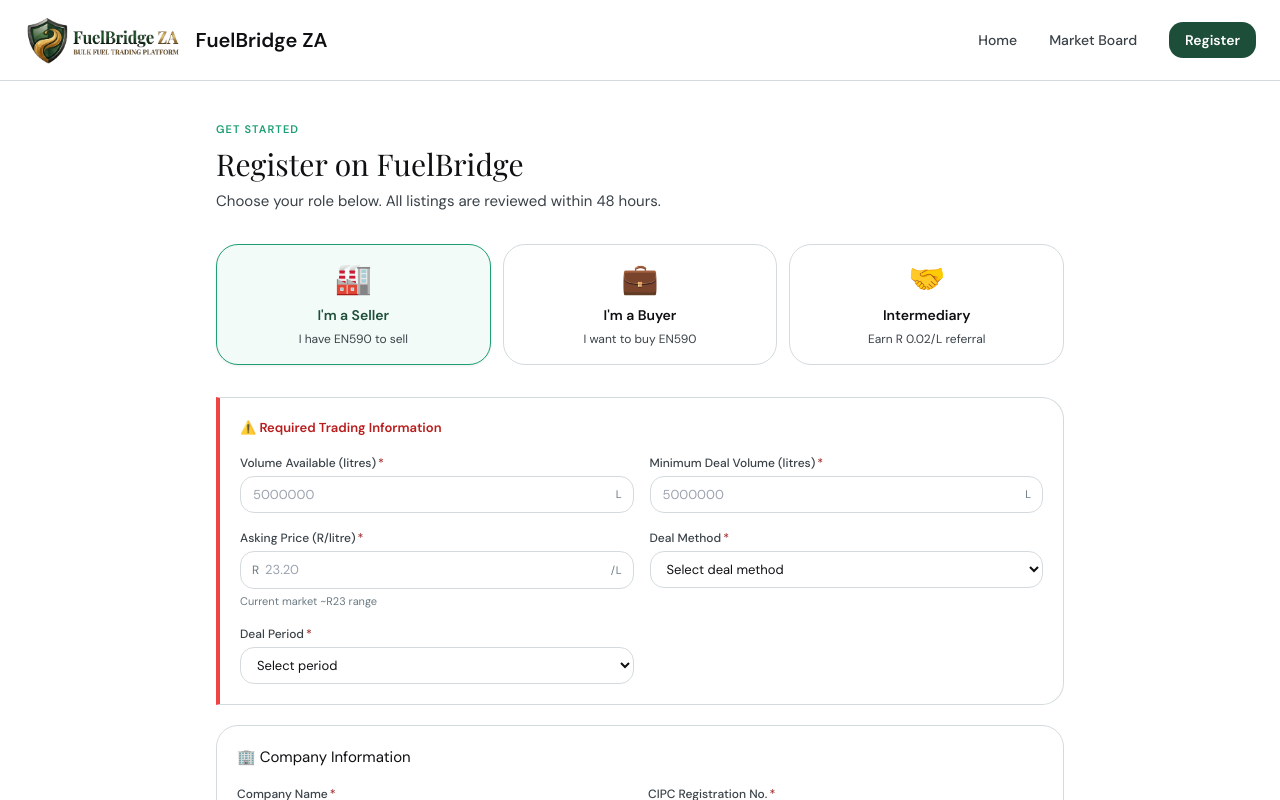
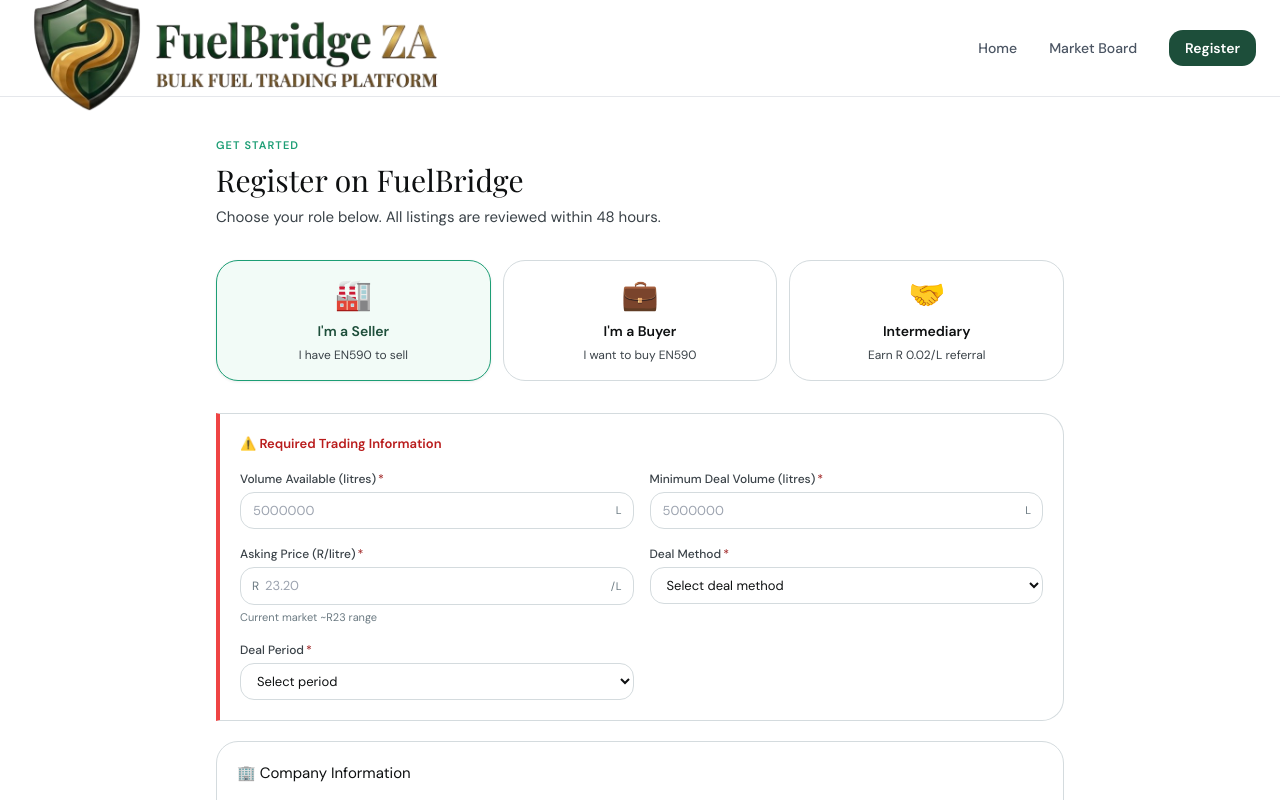
Before and after one commit to kimtony69-sudo/FuelBridge_New, a Next.js app: page /register in a window 1280 px wide. Shown: the top 800 px of the page. Built offline with nearby package versions, Linux system fonts and the light colour scheme.

Commit message:
Design: remove text and increase logo size

```diff
--- a/src/components/layout/Navbar.tsx
+++ b/src/components/layout/Navbar.tsx
@@ -7,23 +7,22 @@
   const pathname = usePathname();
 
   return (
-    <nav className="sticky top-0 z-50 bg-white/92 backdrop-blur-lg border-b border-ink-10">
-      <div className="max-w-7xl mx-auto px-6 h-20 flex items-center justify-between">
+    <nav className="sticky top-0 z-50 bg-white/90 backdrop-blur-lg border-b border-gray-200">
+      <div className="max-w-7xl mx-auto px-6 h-24 flex items-center justify-between">
 
-        {/* 로고와 이름 부분 */}
-        <div className="flex items-center gap-3">
+        {/* 이미지 크기를 h-32(기존의 2배)로 키우고 텍스트는 완전히 제거 */}
+        <div className="flex items-center">
           <img
             src="/logo-symbol.png"
             alt="FuelBridge Logo"
-            className="h-12 w-auto object-contain"
+            className="h-32 w-auto object-contain"
           />
-          <span className="text-xl font-bold text-ink-800">FuelBridge ZA</span>
         </div>
 
         {/* 메뉴 탭 부분 */}
         <div className="flex items-center gap-8">
-          <Link href="/" className={`text-sm font-medium ${pathname === '/' ? 'text-green-800' : 'text-ink-60'}`}>Home</Link>
-          <Link href="/market" className={`text-sm font-medium ${pathname === '/market' ? 'text-green-800' : 'text-ink-60'}`}>Market Board</Link>
+          <Link href="/" className={`text-sm font-medium ${pathname === '/' ? 'text-green-800' : 'text-gray-600'}`}>Home</Link>
+          <Link href="/market" className={`text-sm font-medium ${pathname === '/market' ? 'text-green-800' : 'text-gray-600'}`}>Market Board</Link>
           <Link href="/register" className="bg-green-800 text-white px-4 py-2 rounded-lg text-sm font-bold">Register</Link>
         </div>
       </div>
```
